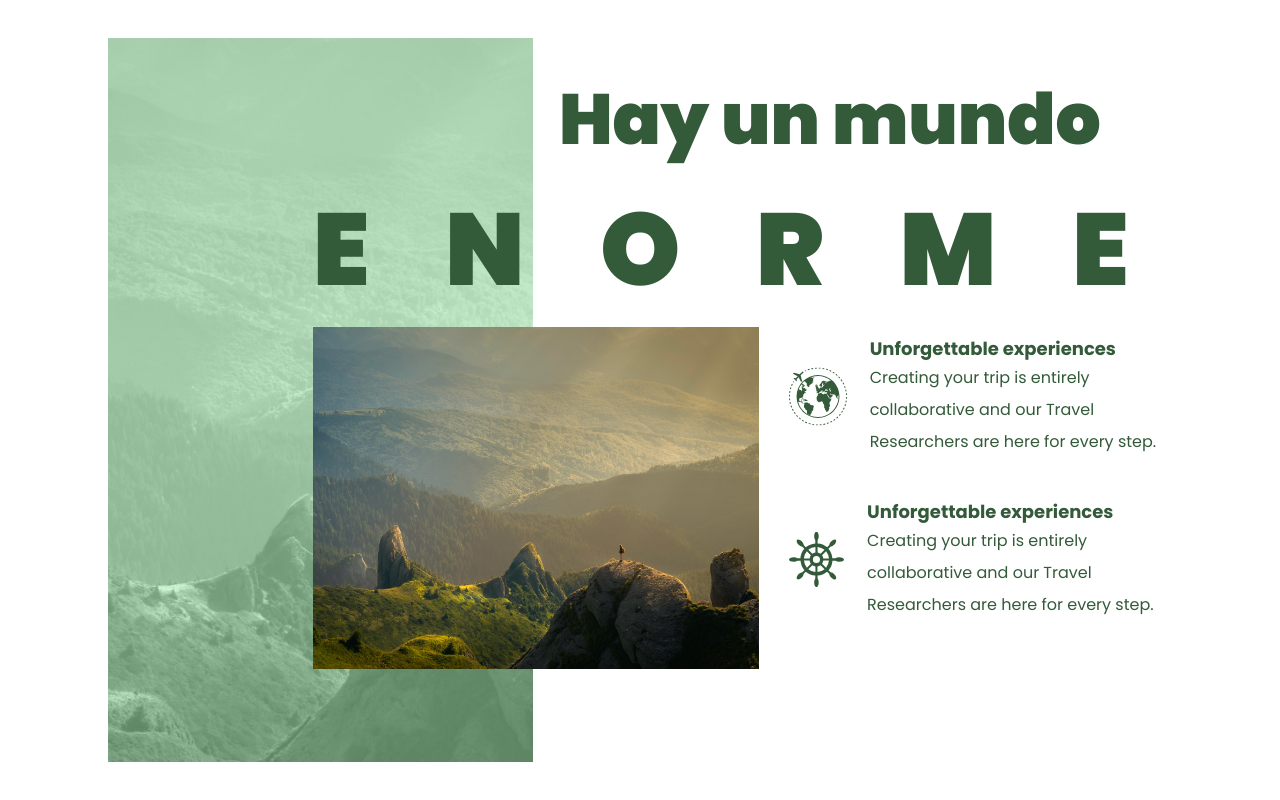
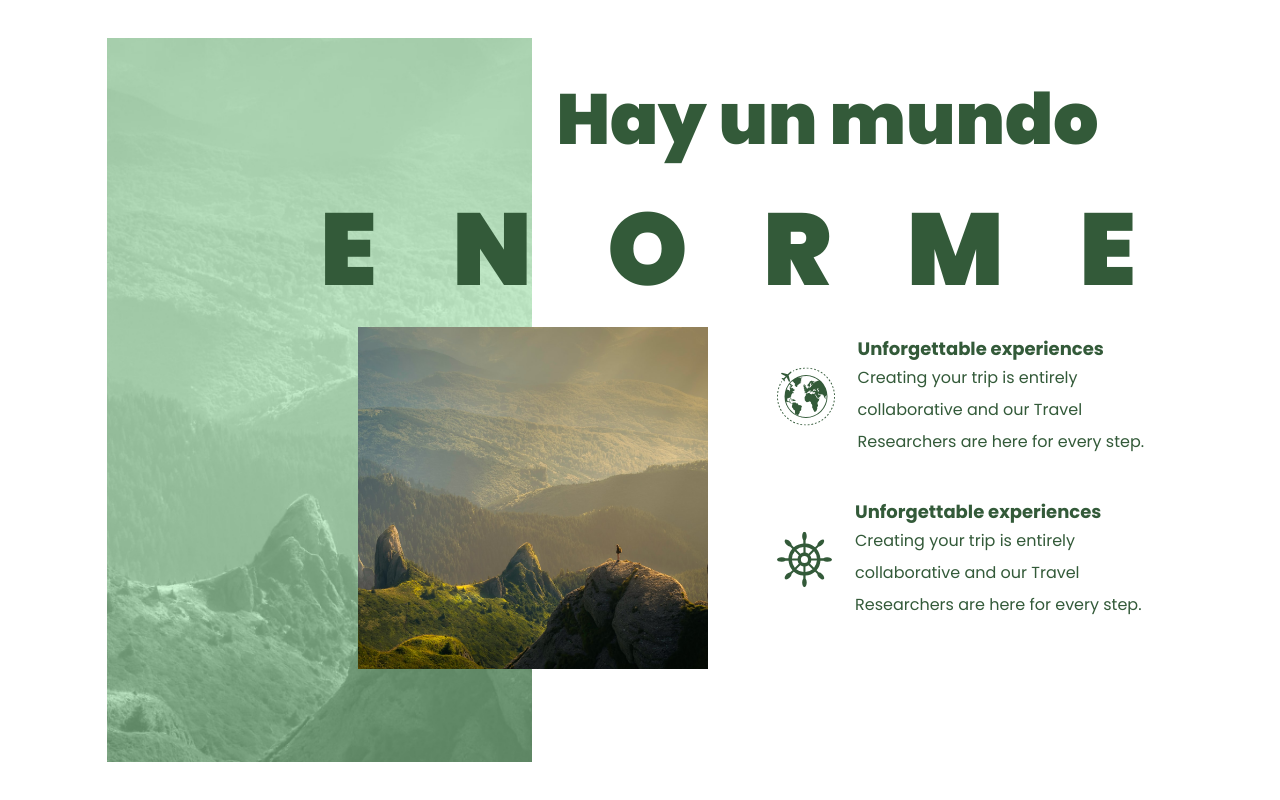
Before and after one commit to deruvodaniel/ibisDev-Challenge, a Vue app: page / in a window 1280 px wide. Shown: the part 800-1600 px from the top of the page. Built offline with nearby package versions, Linux system fonts and the light colour scheme.

Commit message:
text variables

```diff
--- a/src/components/GreenSection.vue
+++ b/src/components/GreenSection.vue
@@ -112,7 +112,7 @@ export default {
     background-repeat: no-repeat;
   }
   .hero {
-    padding: 72px 30px 30px 30px;
+    padding: 72px $padding30 $padding30 $padding30;
     h1 {
       font-size: 35px;
       padding-bottom: 12px;
@@ -129,7 +129,7 @@ export default {
       animation-iteration-count: 1;
       span {
         line-height: 45px;
-        font-size: 16px;
+        font-size: $testXs;
         animation-name: span-animation;
         animation-duration: 1s;
         animation-iteration-count: 1;
@@ -248,11 +248,11 @@ export default {
       justify-content: center;
       padding: 0 100px;
       h1 {
-        font-size: 60px;
+        font-size: $textL;
         padding-bottom: 41px;
       }
       span {
-        font-size: 16px;
+        font-size: $testXs;
         padding-top: 39px;
       }
     }
--- a/src/components/MenuHome.vue
+++ b/src/components/MenuHome.vue
@@ -20,7 +20,7 @@ export default {
 .menu {
   position: absolute;
   top: 49px;
-  left: 30px;
+  left: $padding30;
   height: 57px;
   width: 57px;
   background-color: $secondaryColor;
--- a/src/components/WhiteSection.vue
+++ b/src/components/WhiteSection.vue
@@ -50,19 +50,19 @@ export default {
   justify-content: center;
   align-items: center;
   .header {
-    padding: 30px;
+    padding: $padding30;
     color: $secondaryColor;
     width: 70%;
     text-align: left;
     h2 {
-      font-size: 30px;
+      font-size: $textM;
       font-weight: 900;
     }
     span {
       text-transform: uppercase;
       letter-spacing: 22px;
       width: 100%;
-      font-size: 30px;
+      font-size: $textM;
       font-weight: 900;
       text-align: right;
       float: right;
@@ -114,7 +114,7 @@ export default {
           font-weight: 600;
         }
         span {
-          font-size: 16px;
+          font-size: $testXs;
           line-height: 32px;
         }
       }
@@ -141,7 +141,7 @@ export default {
         padding-right: 50px;
       }
       span {
-        font-size: 80px;
+        font-size: $textXl;
         letter-spacing: 50px;
       }
     }
@@ -156,12 +156,16 @@ export default {
     .color-img-wrapper {
       top: auto;
       grid-area: 4 / 3 / 8 / 7;
-      width: 446px;
+      max-width: 446px;
+      min-width: auto;
       height: 342px;
     }
     .experiences {
       grid-area: 4 / 7 / 8 / 12;
       padding-right: 0;
+      .text-wrapper {
+        min-width: 195px;
+      }
     }
   }
 }
@@ -197,7 +201,7 @@ export default {
         font-size: 18px;
       }
       span {
-        font-size: 16px;
+        font-size: $testXs;
       }
     }
   }
--- a/src/scss/_commons.scss
+++ b/src/scss/_commons.scss
@@ -1,7 +1,13 @@
 // Variables
 
 // Sizes
-
+$padding30: 30px;
+$textXxl: 102px;
+$textXl: 80px;
+$textL: 60px;
+$textM: 30px;
+$textS: 18px;
+$testXs: 16px;
 
 
 // Colours
```
